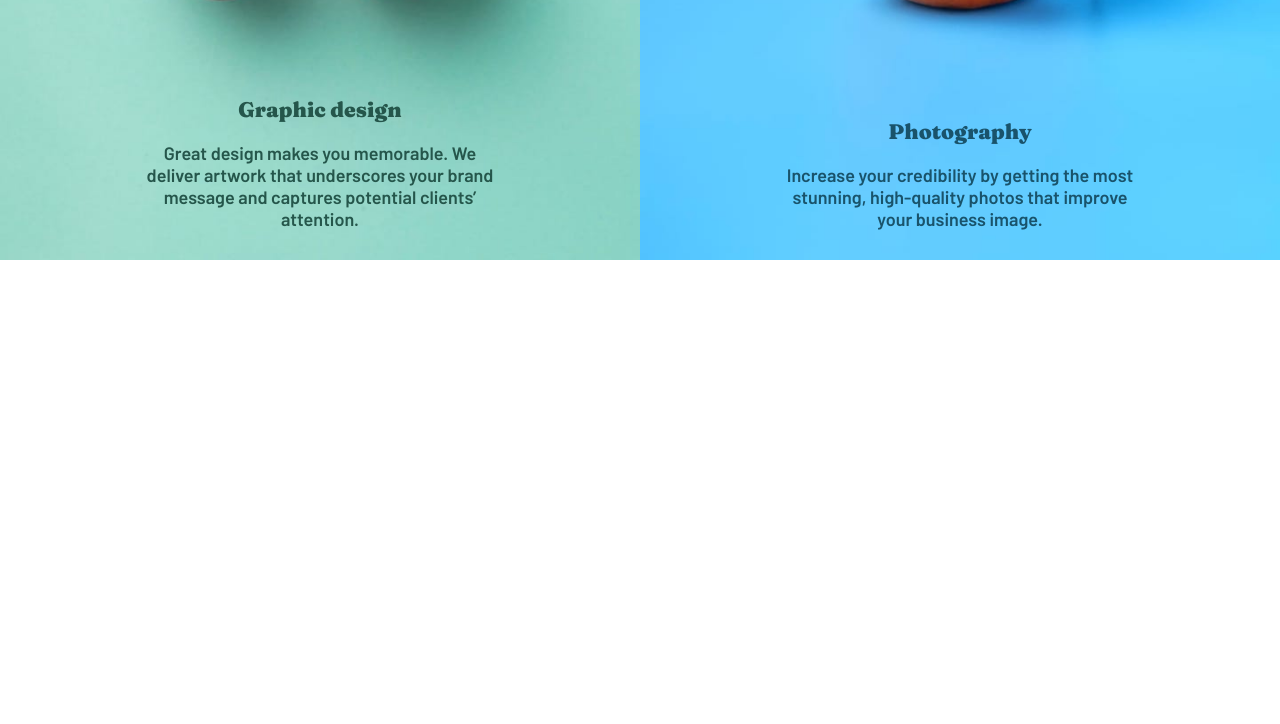
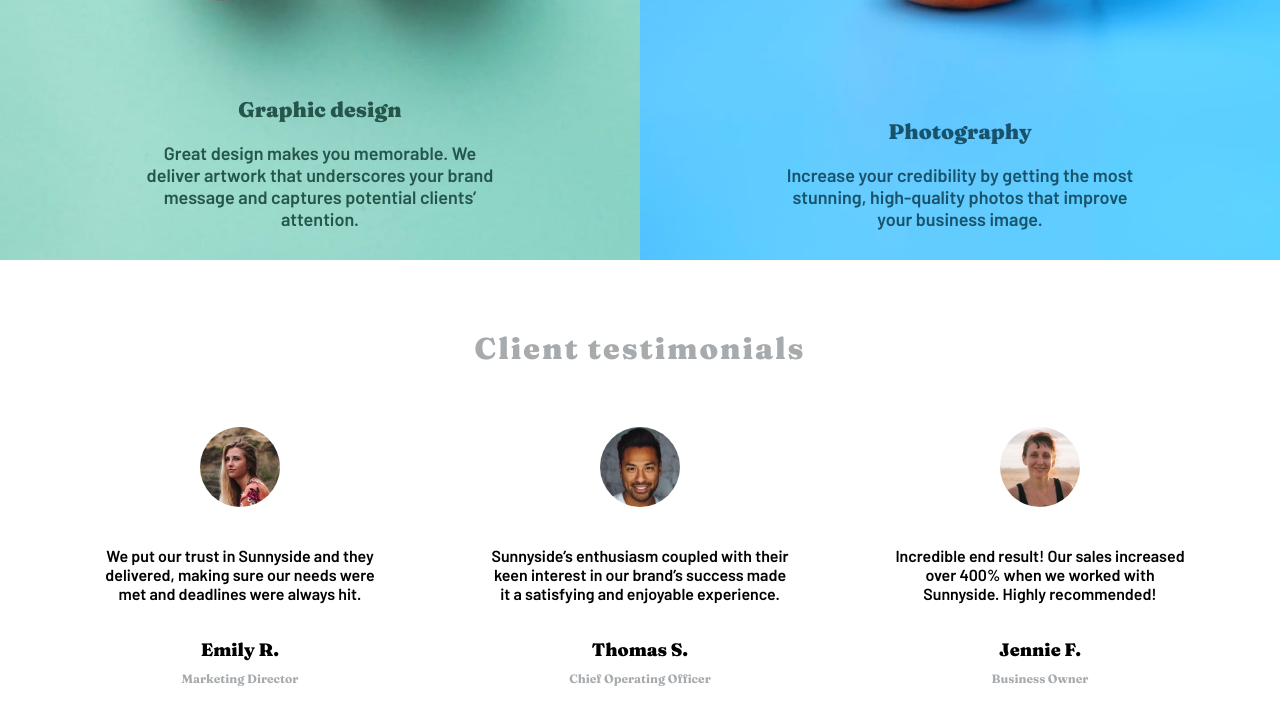
Before and after one commit to AbanoubMagdy1/sunnyAgency-landingPage, a website: page index.html in a window 1280 px wide. Shown: the part 1900-2624 px from the top of the page. Before the commit the page ends 2160 px from the top, so only its background shows below. Drawn offline with Linux system fonts and the light colour scheme.

Commit message:
Finish testimonials section

```diff
--- a/index.html
+++ b/index.html
@@ -30,15 +30,7 @@
           <a href="#" class="fraunce-700 yellow">Learn more</a>
         </div>
       </div>
-<!--srcset="
-      small.jpg 240w,
-      medium.jpg 300w,
-      large.jpg 720w
-   "
-   sizes="
-      (min-width: 960px) 720px,
-      100vw
-   "-->
+
       <div class="feature__image">
         <img
           src="./images/desktop/image-transform.jpg"
@@ -114,30 +106,45 @@
     </div>
   </section>
 
+  <section class="testimonials">
+    <h3 class="title fraunce-900">Client testimonials</h3>
+
+    <div class="container testimonials-container">
+
+      <div class="testimonial">
+        <img src="./images/image-emily.jpg" alt="" class="testimonial__image mb-medium">
+        <p class="testimonial__text mb-medium">
+          We put our trust in Sunnyside and they delivered, making sure our needs were met and deadlines were always hit.
+        </p>
+        <h4 class="testimonial__name fraunce-900">Emily R.</h4>
+        <h6 class="testimonial__job fraunce-700"> Marketing Director</h6>
+      </div>
+
+      <div class="testimonial">
+        <img src="./images/image-thomas.jpg" alt="" class="testimonial__image mb-medium">
+        <p class="testimonial__text mb-medium">
+          Sunnyside’s enthusiasm coupled with their keen interest in our brand’s success made it a satisfying and enjoyable experience.
+        </p>
+        <h4 class="testimonial__name fraunce-900">Thomas S.</h4>
+        <h6 class="testimonial__job fraunce-700">Chief Operating Officer</h6>
+      </div>
+
+      <div class="testimonial">
+        <img src="./images/image-jennie.jpg" alt="" class="testimonial__image mb-medium">
+        <p class="testimonial__text mb-medium">
+          Incredible end result! Our sales increased over 400% when we worked with Sunnyside. Highly recommended!
+        </p>
+        <h4 class="testimonial__name fraunce-900"> Jennie F.</h4>
+        <h6 class="testimonial__job fraunce-700"> Business Owner</h6>
+      </div>
+    </div>
+  </section>
+
   <!--
   About
   Services
   Projects
   Contact
-
-  We are creatives
-
-
-
-
-  Client testimonials
-
-  We put our trust in Sunnyside and they delivered, making sure our needs were met and deadlines were always hit.
-  Emily R.
-  Marketing Director
-
-  Sunnyside’s enthusiasm coupled with their keen interest in our brand’s success made it a satisfying and enjoyable experience.
-  Thomas S.
-  Chief Operating Officer
-
-  Incredible end result! Our sales increased over 400% when we worked with Sunnyside. Highly recommended!
-  Jennie F.
-  Business Owner
 
   About
   Services
--- a/sass/base/_base.scss
+++ b/sass/base/_base.scss
@@ -26,6 +26,7 @@
     --neutral-dark-blue: hsl(212, 27%, 19%);
     --white: hsl(0, 0%, 100%);
     --neutral-dark-gray: hsl(232, 10%, 55%);
+    --neutral-grayish-blue: hsl(210, 4%, 67%);
 }
 
 html {
--- a/sass/base/_utilities.scss
+++ b/sass/base/_utilities.scss
@@ -10,3 +10,8 @@
     display: none;
     @include respond(mobile){display: block;}
 }
+
+.container{
+    margin: 4rem auto;
+    max-width: 90%;
+}
--- a/sass/components/_testimonals.scss
+++ b/sass/components/_testimonals.scss
@@ -0,0 +1,37 @@
+.testimonials{
+    margin: 7rem auto;
+
+    .title{
+        text-align: center;
+        color : var(--neutral-grayish-blue);
+        font-size: 3rem;
+        letter-spacing: 2px;
+    }
+
+    .testimonials-container{
+        display: flex;
+        flex-wrap: wrap;
+        justify-content: center;
+        gap: 10rem;
+        margin-top: 6rem;
+
+        .testimonial{
+            flex: 0 0 30rem;
+            text-align: center;
+
+            &__image{
+                width: 8rem;
+                border-radius: 50%;
+            }
+            &__text{
+                font-size: 1.6rem;
+            }
+            &__name{
+                margin-bottom: 1rem;
+            }
+            &__job{
+                color : var(--neutral-grayish-blue);
+            }
+        }
+    }
+}
```
Also changed, not shown: style.css, 1 other file.
